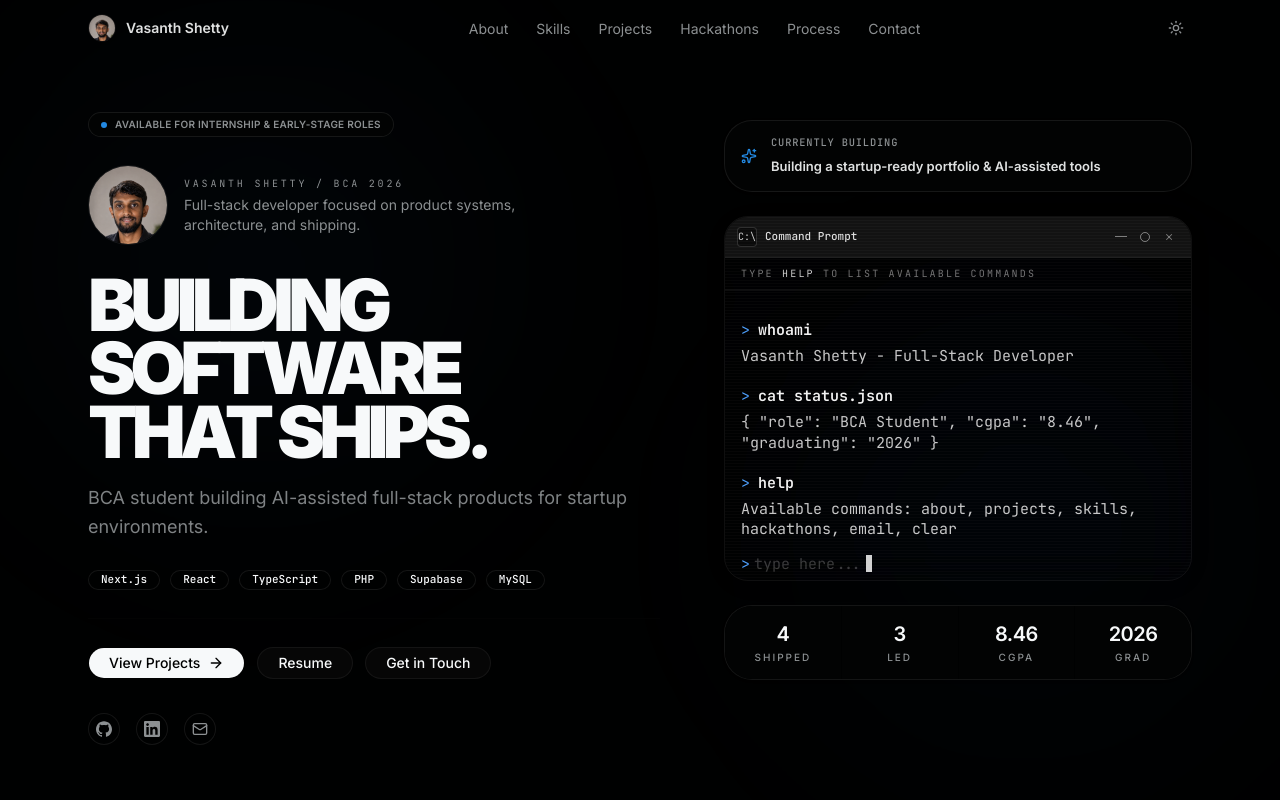
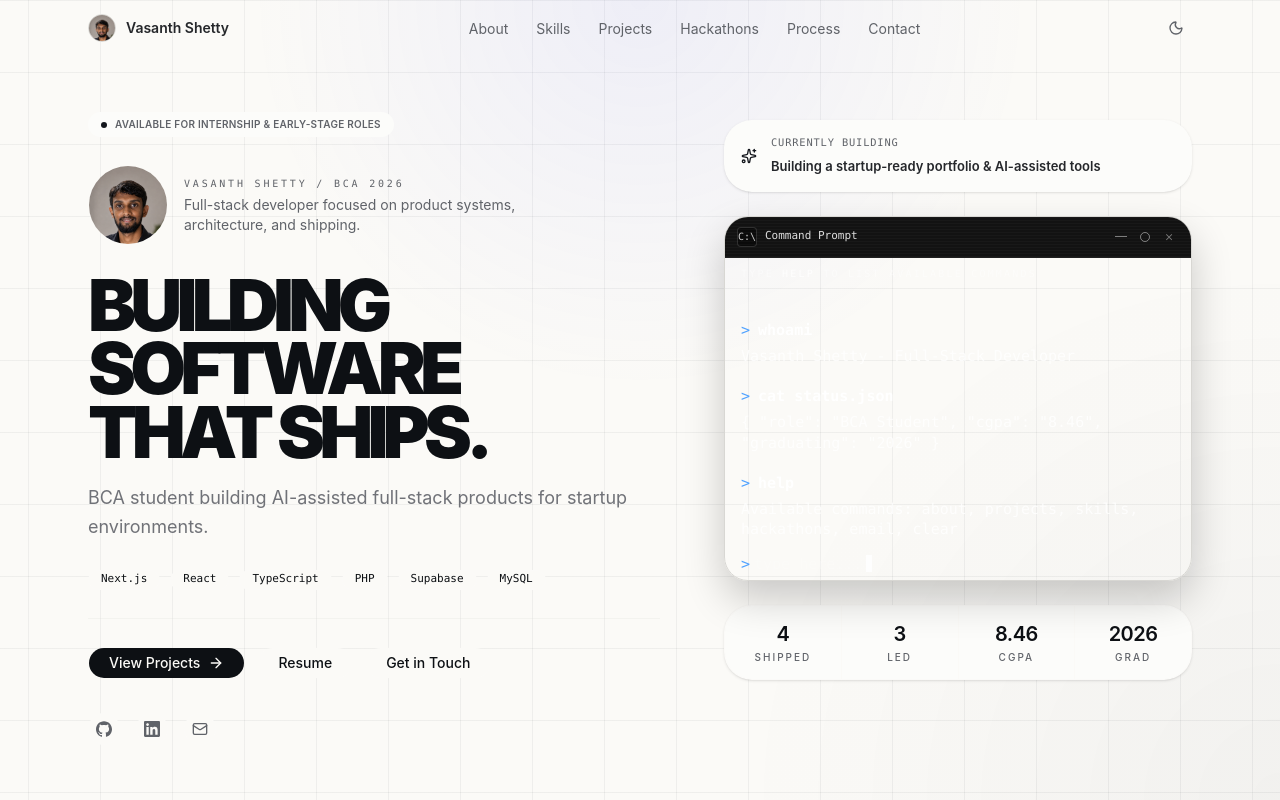
Before and after one commit to vasanthshettyy/Portfolio, a Next.js app: page / in a window 1280 px wide. Shown: the top 800 px of the page. Built offline with nearby package versions, Linux system fonts and the light colour scheme.

Commit message:
style: configure monochrome theme tokens, system fonts, and dialog styles

```diff
--- a/app/globals.css
+++ b/app/globals.css
@@ -46,67 +46,92 @@
   --color-surface: var(--surface);
   --color-surface-raised: var(--surface-raised);
   --color-surface-overlay: var(--surface-overlay);
+  --color-grid-line: var(--grid-line);
+  --color-grid-glow-top: var(--grid-glow-top);
+  --color-grid-glow-bottom: var(--grid-glow-bottom);
+  --color-terminal-bg: var(--terminal-bg);
+  --color-terminal-chrome: var(--terminal-chrome);
+  --color-terminal-text: var(--terminal-text);
+  --color-terminal-muted: var(--terminal-muted);
+  --color-terminal-accent: var(--terminal-accent);
 }
 
-/* ─── Light theme (Apple Silver & Aluminum) ────────────────────────── */
+/* ─── Light theme ──────────────────────────────────────────────────── */
 :root {
-  --background: oklch(0.98 0.002 240);
-  --foreground: oklch(0.12 0.005 240);
-  --card: oklch(1 0 0);
-  --card-foreground: oklch(0.12 0.005 240);
-  --popover: oklch(1 0 0);
-  --popover-foreground: oklch(0.12 0.005 240);
-  --primary: oklch(0.55 0.18 250); /* Apple iOS Blue */
-  --primary-foreground: oklch(0.99 0 0);
-  --secondary: oklch(0.94 0.003 240);
-  --secondary-foreground: oklch(0.25 0.005 240);
-  --muted: oklch(0.95 0.002 240);
-  --muted-foreground: oklch(0.48 0.005 240);
-  --accent: oklch(0.55 0.18 250 / 8%);
-  --accent-foreground: oklch(0.55 0.18 250);
-  --destructive: oklch(0.58 0.22 25);
-  --border: oklch(0.9 0.003 240);
-  --input: oklch(0.9 0.003 240);
-  --ring: oklch(0.55 0.18 250 / 40%);
-  --radius: 20px;
+  --font-inter: "Inter", "Segoe UI", "Helvetica Neue", Arial, sans-serif;
+  --font-jetbrains: "JetBrains Mono", "SFMono-Regular", Consolas, "Liberation Mono", monospace;
+  --background: oklch(0.985 0.004 95);
+  --foreground: oklch(0.17 0.01 260);
+  --card: oklch(0.995 0.002 95);
+  --card-foreground: oklch(0.17 0.01 260);
+  --popover: oklch(0.998 0.001 95);
+  --popover-foreground: oklch(0.17 0.01 260);
+  --primary: oklch(0.2 0.012 260);
+  --primary-foreground: oklch(0.985 0.004 95);
+  --secondary: oklch(0.95 0.004 95);
+  --secondary-foreground: oklch(0.25 0.01 260);
+  --muted: oklch(0.955 0.004 95);
+  --muted-foreground: oklch(0.5 0.01 260);
+  --accent: oklch(0.25 0.015 250 / 0.05);
+  --accent-foreground: oklch(0.2 0.012 260);
+  --destructive: oklch(0.62 0.18 25);
+  --border: oklch(0.88 0.006 95);
+  --input: oklch(0.9 0.005 95);
+  --ring: oklch(0.3 0.015 250 / 0.22);
+  --radius: 16px;
 
-  /* Premium neutral slate brand tokens */
-  --brand: oklch(0.55 0.18 250);
-  --brand-dim: oklch(0.55 0.18 250 / 8%);
-  --brand-foreground: oklch(0.99 0 0);
-  --surface: oklch(0.99 0.001 240);
-  --surface-raised: oklch(0.96 0.002 240);
-  --surface-overlay: oklch(0.99 0.001 240 / 80%);
+  --brand: oklch(0.2 0.012 260);
+  --brand-dim: oklch(0.2 0.012 260 / 0.06);
+  --brand-foreground: oklch(0.985 0.004 95);
+  --surface: oklch(0.99 0.002 95);
+  --surface-raised: oklch(0.965 0.004 95);
+  --surface-overlay: oklch(0.99 0.002 95 / 0.95);
+  --grid-line: rgba(17, 24, 39, 0.05);
+  --grid-glow-top: rgba(90, 102, 255, 0.08);
+  --grid-glow-bottom: rgba(15, 23, 42, 0.04);
+  --terminal-bg: oklch(0.12 0.006 255);
+  --terminal-chrome: oklch(0.18 0.008 255);
+  --terminal-text: oklch(0.9 0.004 95);
+  --terminal-muted: oklch(0.72 0.006 255);
+  --terminal-accent: oklch(0.7 0.16 245);
 }
 
-/* ─── Dark theme (Apple Deep Midnight & Obsidian) ──────────────────── */
+/* ─── Dark theme ───────────────────────────────────────────────────── */
 .dark {
-  --background: oklch(0.06 0.004 240); /* Apple luxury deep space black */
-  --foreground: oklch(0.98 0.002 240); /* Pristine white/silver text */
-  --card: oklch(0.1 0.006 240);
-  --card-foreground: oklch(0.98 0.002 240);
-  --popover: oklch(0.1 0.006 240);
-  --popover-foreground: oklch(0.98 0.002 240);
-  --primary: oklch(0.62 0.16 250); /* Apple luxury iOS Royal Blue */
-  --primary-foreground: oklch(0.98 0.002 240);
-  --secondary: oklch(0.13 0.008 240);
-  --secondary-foreground: oklch(0.9 0.003 240);
-  --muted: oklch(0.12 0.007 240);
-  --muted-foreground: oklch(0.65 0.005 240); /* Soft premium aluminum gray */
-  --accent: oklch(0.62 0.16 250 / 12%);
-  --accent-foreground: oklch(0.62 0.16 250);
-  --destructive: oklch(0.6 0.2 25);
-  --border: oklch(1 0 0 / 6%); /* High-fidelity thin borders */
-  --input: oklch(1 0 0 / 8%);
-  --ring: oklch(0.62 0.16 250 / 50%);
+  --background: oklch(0.05 0 0);
+  --foreground: oklch(0.97 0 0);
+  --card: oklch(0.1 0 0);
+  --card-foreground: oklch(0.97 0 0);
+  --popover: oklch(0.09 0 0);
+  --popover-foreground: oklch(0.97 0 0);
+  --primary: oklch(0.97 0 0);
+  --primary-foreground: oklch(0.05 0 0);
+  --secondary: oklch(0.13 0 0);
+  --secondary-foreground: oklch(0.93 0 0);
+  --muted: oklch(0.12 0 0);
+  --muted-foreground: oklch(0.7 0 0);
+  --accent: oklch(0.97 0 0 / 6%);
+  --accent-foreground: oklch(0.97 0 0);
+  --destructive: oklch(0.68 0.16 25);
+  --border: oklch(1 0 0 / 9%);
+  --input: oklch(1 0 0 / 10%);
+  --ring: oklch(0.97 0 0 / 30%);
 
-  /* Premium luxury tokens */
-  --brand: oklch(0.62 0.16 250);
-  --brand-dim: oklch(0.62 0.16 250 / 10%);
-  --brand-foreground: oklch(0.98 0.002 240);
-  --surface: oklch(0.09 0.005 240); /* Extremely deep elegant card surface */
-  --surface-raised: oklch(0.12 0.007 240);
-  --surface-overlay: oklch(0.08 0.004 240 / 85%);
+  /* Monochrome surface tokens */
+  --brand: oklch(0.97 0 0);
+  --brand-dim: oklch(0.97 0 0 / 7%);
+  --brand-foreground: oklch(0.05 0 0);
+  --surface: oklch(0.09 0 0);
+  --surface-raised: oklch(0.12 0 0);
+  --surface-overlay: oklch(0.07 0 0 / 94%);
+  --grid-line: rgba(255, 255, 255, 0.018);
+  --grid-glow-top: rgba(255, 255, 255, 0.05);
+  --grid-glow-bottom: rgba(255, 255, 255, 0.03);
+  --terminal-bg: oklch(0.06 0 0);
+  --terminal-chrome: oklch(0.13 0 0);
+  --terminal-text: oklch(0.92 0 0);
+  --terminal-muted: oklch(0.62 0 0);
+  --terminal-accent: oklch(0.69 0.16 245);
 }
 
 /* ─── Base layer ───────────────────────────────────────────────────── */
@@ -127,33 +152,23 @@
     @apply bg-background text-foreground;
     min-height: 100dvh;
     overflow-x: hidden;
+    background-image:
+      linear-gradient(var(--color-grid-line) 1px, transparent 1px),
+      linear-gradient(90deg, var(--color-grid-line) 1px, transparent 1px);
+    background-size: 72px 72px;
+    background-position: center top;
   }
 
-  /* Smooth ambient gradient blobs instead of retro grids */
+  /* Subtle engineering grid and vignette */
   body::before {
     content: "";
     position: fixed;
-    top: -15%;
-    left: -10%;
-    width: 60vw;
-    height: 60vw;
-    background: radial-gradient(circle, oklch(0.62 0.16 250 / 4%) 0%, transparent 70%);
+    inset: 0;
+    background:
+      radial-gradient(circle at top, var(--color-grid-glow-top), transparent 38%),
+      radial-gradient(circle at bottom right, var(--color-grid-glow-bottom), transparent 36%);
     pointer-events: none;
     z-index: 0;
-    filter: blur(80px);
-  }
-
-  body::after {
-    content: "";
-    position: fixed;
-    bottom: -15%;
-    right: -10%;
-    width: 60vw;
-    height: 60vw;
-    background: radial-gradient(circle, oklch(0.62 0.16 250 / 3%) 0%, transparent 70%);
-    pointer-events: none;
-    z-index: 0;
-    filter: blur(80px);
   }
 
   main {
@@ -164,8 +179,8 @@
   /* Typography headings */
   h1, h2, h3, h4, h5, h6 {
     font-family: var(--font-sans);
-    font-weight: 600; /* Apple style semi-bold or bold, never overly heavy */
-    letter-spacing: -0.022em;
+    font-weight: 600;
+    letter-spacing: -0.035em;
   }
 
   /* Monospace accent */
@@ -182,22 +197,22 @@
     background: transparent;
   }
   ::-webkit-scrollbar-thumb {
-    background: oklch(0.62 0.16 250 / 12%);
+    background: color-mix(in oklab, var(--color-foreground) 12%, transparent);
     border-radius: 99px;
   }
   ::-webkit-scrollbar-thumb:hover {
-    background: oklch(0.62 0.16 250 / 25%);
+    background: color-mix(in oklab, var(--color-foreground) 22%, transparent);
   }
 
   /* Selection colors */
   ::selection {
-    background: oklch(0.62 0.16 250 / 20%);
+    background: color-mix(in oklab, var(--color-primary) 22%, transparent);
     color: var(--foreground);
   }
 
   /* Apple premium focus outlines */
   :focus-visible {
-    outline: 2px solid oklch(0.62 0.16 250 / 50%);
+    outline: 2px solid color-mix(in oklab, var(--color-primary) 45%, transparent);
     outline-offset: 2px;
   }
 }
@@ -206,48 +221,44 @@
 @layer utilities {
   /* Apple glassmorphism cards */
   .card-surface {
-    background: oklch(var(--color-surface) / 60%);
-    backdrop-filter: blur(20px) saturate(190%);
-    -webkit-backdrop-filter: blur(20px) saturate(190%);
+    background: oklch(var(--color-surface));
     border: 1px solid var(--border);
     border-radius: var(--radius-xl);
-    box-shadow: 0 4px 30px oklch(0 0 0 / 3%);
-    transition: all 0.4s cubic-bezier(0.16, 1, 0.3, 1);
+    box-shadow: 0 18px 40px oklch(0 0 0 / 20%);
+    transition: border-color 0.25s ease, transform 0.25s ease, box-shadow 0.25s ease;
   }
 
   .card-surface-raised {
-    background: oklch(var(--color-surface-raised) / 70%);
-    backdrop-filter: blur(20px) saturate(190%);
-    -webkit-backdrop-filter: blur(20px) saturate(190%);
+    background: oklch(var(--color-surface-raised));
     border: 1px solid var(--border);
     border-radius: var(--radius-xl);
-    box-shadow: 0 8px 32px oklch(0 0 0 / 4%);
-    transition: all 0.4s cubic-bezier(0.16, 1, 0.3, 1);
+    box-shadow: 0 22px 50px oklch(0 0 0 / 24%);
+    transition: border-color 0.25s ease, transform 0.25s ease, box-shadow 0.25s ease;
   }
 
   /* iOS spring hover scale effects */
   .ios-hover {
-    transition: all 0.4s cubic-bezier(0.16, 1, 0.3, 1);
+    transition: transform 0.25s ease, border-color 0.25s ease, background-color 0.25s ease, box-shadow 0.25s ease;
   }
   .ios-hover:hover {
-    transform: translateY(-2px) scale(1.015);
-    box-shadow: 0 12px 40px oklch(0 0 0 / 6%);
-    border-color: oklch(var(--color-primary) / 25%);
+    transform: translateY(-1px);
+    box-shadow: 0 18px 35px oklch(0 0 0 / 24%);
+    border-color: oklch(var(--color-primary) / 18%);
   }
   .ios-hover:active {
-    transform: translateY(0) scale(0.99);
+    transform: translateY(0);
   }
 
-  /* Lux text styling */
+  /* Monochrome text styling */
   .text-brand-gradient {
-    background: linear-gradient(135deg, oklch(0.98 0.002 240) 20%, oklch(0.65 0.005 240) 100%);
+    background: linear-gradient(135deg, color-mix(in oklab, var(--color-foreground) 100%, white 0%) 20%, color-mix(in oklab, var(--color-foreground) 55%, transparent) 100%);
     -webkit-background-clip: text;
     background-clip: text;
     -webkit-text-fill-color: transparent;
   }
 
   .dark .text-brand-gradient {
-    background: linear-gradient(135deg, oklch(0.98 0.002 240) 30%, oklch(0.65 0.005 240) 100%);
+    background: linear-gradient(135deg, color-mix(in oklab, var(--color-foreground) 100%, white 0%) 30%, color-mix(in oklab, var(--color-foreground) 55%, transparent) 100%);
     -webkit-background-clip: text;
     background-clip: text;
     -webkit-text-fill-color: transparent;
@@ -269,15 +280,15 @@
     width: 6px;
     height: 6px;
     border-radius: 50%;
-    background: oklch(0.62 0.16 250);
-    box-shadow: 0 0 0 2px oklch(0.62 0.16 250 / 20%);
+    background: var(--color-primary);
+    box-shadow: 0 0 0 2px color-mix(in oklab, var(--color-primary) 18%, transparent);
     animation: pulse-ring 2.4s cubic-bezier(0.16, 1, 0.3, 1) infinite;
   }
 
   @keyframes pulse-ring {
-    0% { box-shadow: 0 0 0 0 oklch(0.62 0.16 250 / 40%); }
-    70% { box-shadow: 0 0 0 6px oklch(0.62 0.16 250 / 0%); }
-    100% { box-shadow: 0 0 0 0 oklch(0.62 0.16 250 / 0%); }
+    0% { box-shadow: 0 0 0 0 color-mix(in oklab, var(--color-primary) 28%, transparent); }
+    70% { box-shadow: 0 0 0 6px color-mix(in oklab, var(--color-primary) 0%, transparent); }
+    100% { box-shadow: 0 0 0 0 color-mix(in oklab, var(--color-primary) 0%, transparent); }
   }
 
   /* Hide scrollbars */
--- a/app/layout.tsx
+++ b/app/layout.tsx
@@ -1,28 +1,14 @@
 import type { Metadata } from "next"
-import { Inter, JetBrains_Mono } from "next/font/google"
 import "./globals.css"
 import { ThemeProvider } from "@/components/theme-provider"
-import { cn } from "@/lib/utils"
 import Script from "next/script"
 import { MotionConfig } from "framer-motion"
 
-const inter = Inter({
-  subsets: ["latin"],
-  variable: "--font-inter",
-  display: "swap",
-})
-
-const jetbrainsMono = JetBrains_Mono({
-  subsets: ["latin"],
-  variable: "--font-jetbrains",
-  display: "swap",
-})
-
 export const metadata: Metadata = {
   metadataBase: new URL("https://vasanthshetty.dev"),
-  title: "Vasanth Shetty — Full-Stack Developer & Builder",
+  title: "Vasanth Shetty — Developer Portfolio",
   description:
-    "BCA student building AI-assisted full-stack products for startup environments. Projects include MakerHQ, AgroShare, Scam Guard, and CogniVault.",
+    "Monochrome developer portfolio showcasing full-stack systems, hackathon builds, and product-first engineering work.",
   keywords: [
     "Vasanth Shetty",
     "full-stack developer",
@@ -38,9 +24,9 @@ export const metadata: Metadata = {
     canonical: "/",
   },
   openGraph: {
-    title: "Vasanth Shetty — Full-Stack Developer & Builder",
+    title: "Vasanth Shetty — Developer Portfolio",
     description:
-      "Portfolio of a startup-minded full-stack developer. Real projects, real code, shipped products.",
+      "Monochrome portfolio of a startup-minded full-stack developer. Real systems, real code, shipped products.",
     url: "https://vasanthshetty.dev",
     siteName: "Vasanth Shetty Portfolio",
     images: [
@@ -56,9 +42,9 @@ export const metadata: Metadata = {
   },
   twitter: {
     card: "summary_large_image",
-    title: "Vasanth Shetty — Full-Stack Developer & Builder",
+    title: "Vasanth Shetty — Developer Portfolio",
     description:
-      "BCA student building AI-assisted full-stack products for startup environments.",
+      "Monochrome developer portfolio focused on full-stack systems and shipped product work.",
     images: ["/headshot.png"],
   },
 }
@@ -96,11 +82,7 @@ export default function RootLayout({
   }
 
   return (
-    <html
-      lang="en"
-      suppressHydrationWarning
-      className={cn(inter.variable, jetbrainsMono.variable)}
-    >
+    <html lang="en" suppressHydrationWarning>
       <head>
         <Script
           id="json-ld"
@@ -109,7 +91,7 @@ export default function RootLayout({
         />
       </head>
       <body>
-        <ThemeProvider defaultTheme="dark">
+        <ThemeProvider defaultTheme="system">
           <MotionConfig reducedMotion="never">
             {children}
           </MotionConfig>
--- a/components/motion.tsx
+++ b/components/motion.tsx
@@ -33,8 +33,8 @@ export const slideInRight: Variants = {
 
 // ─── Default transition ────────────────────────────────────────────────
 export const defaultTransition = {
-  duration: 0.5,
-  ease: [0.25, 0.4, 0.25, 1] as const,
+  duration: 0.32,
+  ease: [0.22, 1, 0.36, 1] as const,
 }
 
 // ─── Stagger container ─────────────────────────────────────────────────
@@ -42,8 +42,8 @@ export const staggerContainer: Variants = {
   hidden: {},
   visible: {
     transition: {
-      staggerChildren: 0.08,
-      delayChildren: 0.1,
+      staggerChildren: 0.05,
+      delayChildren: 0.04,
     },
   },
 }
@@ -52,19 +52,19 @@ export const staggerContainerSlow: Variants = {
   hidden: {},
   visible: {
     transition: {
-      staggerChildren: 0.12,
-      delayChildren: 0.15,
+      staggerChildren: 0.08,
+      delayChildren: 0.08,
     },
   },
 }
 
 // ─── Hydration-safe Mount Hook ───────────────────────────────────────────
 export function useMounted() {
-  const [mounted, setMounted] = React.useState(false)
-  React.useEffect(() => {
-    setMounted(true)
-  }, [])
-  return mounted
+  return React.useSyncExternalStore(
+    () => () => {},
+    () => true,
+    () => false
+  )
 }
 
 // ─── Hydration-safe Reduced Motion Hook ──────────────────────────────────
--- a/components/ui/dialog.tsx
+++ b/components/ui/dialog.tsx
@@ -39,7 +39,7 @@ function DialogOverlay({
     <DialogPrimitive.Overlay
       data-slot="dialog-overlay"
       className={cn(
-        "fixed inset-0 isolate z-50 bg-black/10 duration-100 supports-backdrop-filter:backdrop-blur-xs data-open:animate-in data-open:fade-in-0 data-closed:animate-out data-closed:fade-out-0",
+        "fixed inset-0 isolate z-50 bg-black/75 duration-100 data-open:animate-in data-open:fade-in-0 data-closed:animate-out data-closed:fade-out-0",
         className
       )}
       {...props}
@@ -61,7 +61,7 @@ function DialogContent({
       <DialogPrimitive.Content
         data-slot="dialog-content"
         className={cn(
-          "fixed top-1/2 left-1/2 z-50 grid w-full max-w-[calc(100%-2rem)] -translate-x-1/2 -translate-y-1/2 gap-4 rounded-xl bg-popover p-4 text-sm text-popover-foreground ring-1 ring-foreground/10 duration-100 outline-none sm:max-w-sm data-open:animate-in data-open:fade-in-0 data-open:zoom-in-95 data-closed:animate-out data-closed:fade-out-0 data-closed:zoom-out-95",
+          "fixed top-1/2 left-1/2 z-50 grid w-full max-w-[calc(100%-2rem)] -translate-x-1/2 -translate-y-1/2 gap-4 rounded-xl border border-white/[0.08] bg-popover p-4 text-sm text-popover-foreground shadow-2xl duration-100 outline-none sm:max-w-sm data-open:animate-in data-open:fade-in-0 data-open:zoom-in-95 data-closed:animate-out data-closed:fade-out-0 data-closed:zoom-out-95",
           className
         )}
         {...props}
--- a/components/ui/sheet.tsx
+++ b/components/ui/sheet.tsx
@@ -37,7 +37,7 @@ function SheetOverlay({
     <SheetPrimitive.Overlay
       data-slot="sheet-overlay"
       className={cn(
-        "fixed inset-0 z-50 bg-black/10 duration-100 supports-backdrop-filter:backdrop-blur-xs data-open:animate-in data-open:fade-in-0 data-closed:animate-out data-closed:fade-out-0",
+        "fixed inset-0 z-50 bg-black/75 duration-100 data-open:animate-in data-open:fade-in-0 data-closed:animate-out data-closed:fade-out-0",
         className
       )}
       {...props}
@@ -62,7 +62,7 @@ function SheetContent({
         data-slot="sheet-content"
         data-side={side}
         className={cn(
-          "fixed z-50 flex flex-col gap-4 bg-popover bg-clip-padding text-sm text-popover-foreground shadow-lg transition duration-200 ease-in-out data-[side=bottom]:inset-x-0 data-[side=bottom]:bottom-0 data-[side=bottom]:h-auto data-[side=bottom]:border-t data-[side=left]:inset-y-0 data-[side=left]:left-0 data-[side=left]:h-full data-[side=left]:w-3/4 data-[side=left]:border-r data-[side=right]:inset-y-0 data-[side=right]:right-0 data-[side=right]:h-full data-[side=right]:w-3/4 data-[side=right]:border-l data-[side=top]:inset-x-0 data-[side=top]:top-0 data-[side=top]:h-auto data-[side=top]:border-b data-[side=left]:sm:max-w-sm data-[side=right]:sm:max-w-sm data-open:animate-in data-open:fade-in-0 data-[side=bottom]:data-open:slide-in-from-bottom-10 data-[side=left]:data-open:slide-in-from-left-10 data-[side=right]:data-open:slide-in-from-right-10 data-[side=top]:data-open:slide-in-from-top-10 data-closed:animate-out data-closed:fade-out-0 data-[side=bottom]:data-closed:slide-out-to-bottom-10 data-[side=left]:data-closed:slide-out-to-left-10 data-[side=right]:data-closed:slide-out-to-right-10 data-[side=top]:data-closed:slide-out-to-top-10",
+          "fixed z-50 flex flex-col gap-4 border border-white/[0.08] bg-popover text-sm text-popover-foreground shadow-2xl transition duration-200 ease-in-out data-[side=bottom]:inset-x-0 data-[side=bottom]:bottom-0 data-[side=bottom]:h-auto data-[side=bottom]:border-t data-[side=left]:inset-y-0 data-[side=left]:left-0 data-[side=left]:h-full data-[side=left]:w-3/4 data-[side=left]:border-r data-[side=right]:inset-y-0 data-[side=right]:right-0 data-[side=right]:h-full data-[side=right]:w-3/4 data-[side=right]:border-l data-[side=top]:inset-x-0 data-[side=top]:top-0 data-[side=top]:h-auto data-[side=top]:border-b data-[side=left]:sm:max-w-sm data-[side=right]:sm:max-w-sm data-open:animate-in data-open:fade-in-0 data-[side=bottom]:data-open:slide-in-from-bottom-10 data-[side=left]:data-open:slide-in-from-left-10 data-[side=right]:data-open:slide-in-from-right-10 data-[side=top]:data-open:slide-in-from-top-10 data-closed:animate-out data-closed:fade-out-0 data-[side=bottom]:data-closed:slide-out-to-bottom-10 data-[side=left]:data-closed:slide-out-to-left-10 data-[side=right]:data-closed:slide-out-to-right-10 data-[side=top]:data-closed:slide-out-to-top-10",
           className
         )}
         {...props}
```
